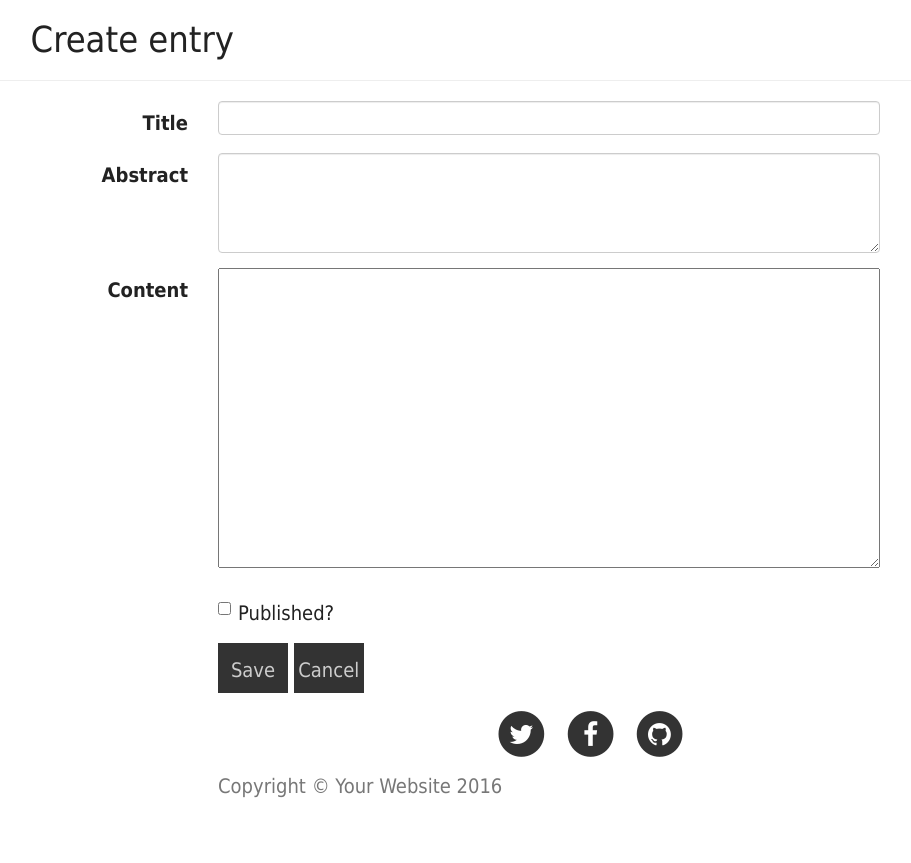
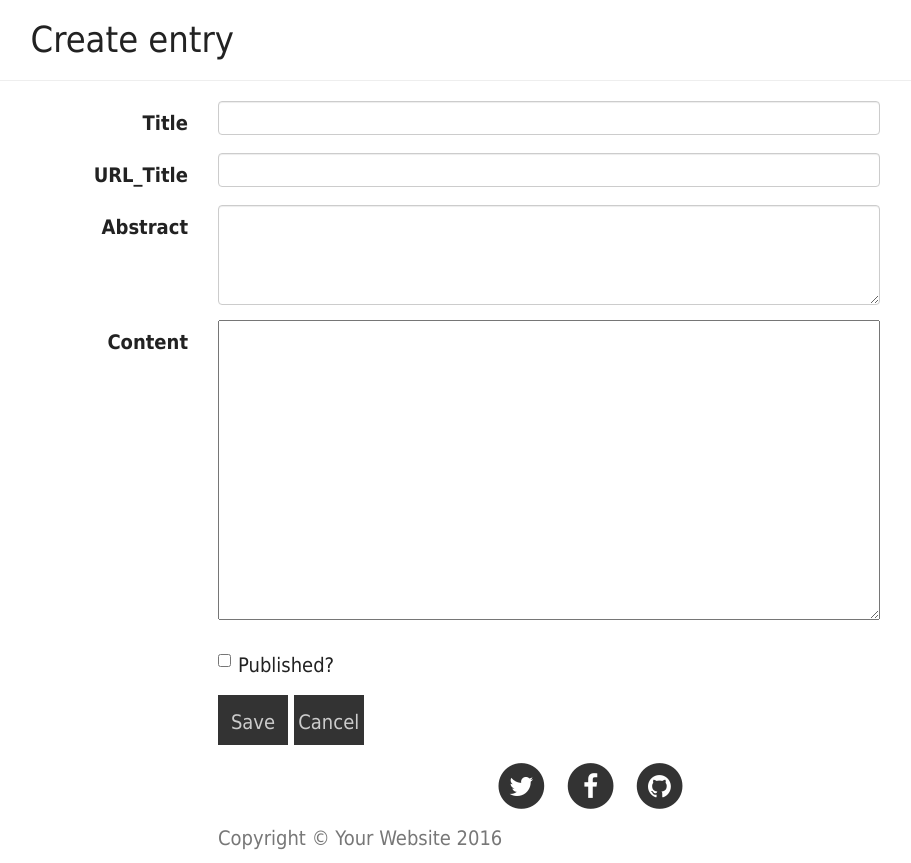
Before and after one commit to fusae/micro_blog, a Flask app: page /create in a window 1280 px wide. Shown: the part 132-995 px from the top of the page, without its empty margins (47-958 px from the left). Before the commit the page ends 930 px from the top, so only its background shows below. Run offline with Flask 2, Linux system fonts and the light colour scheme; the visitor is signed in with stand-in values (Sample User, id 1); some libraries are stand-ins or nearby versions.

Commit message:
update post model from blog_id to url_title

```diff
--- a/app/forms.py
+++ b/app/forms.py
@@ -14,5 +14,6 @@ class LoginForm(Form):
 
 class BlogForm(Form):
     title = StringField('title', validators=[DataRequired('Title can not be empty')])
+    url_title = StringField('url_title', validators=[DataRequired('URL_Title can not be empty')])
     abstract = TextAreaField('abstract')
     content = TextAreaField('content', validators=[DataRequired('Content could not be empty')])
--- a/app/static/css/manage_blog.css
+++ b/app/static/css/manage_blog.css
@@ -1,4 +1,5 @@
 #title,
+#url_title,
 #abstract,
 #content{
     width: 70%;
--- a/app/templates/index.html
+++ b/app/templates/index.html
@@ -8,7 +8,7 @@
             <div class="col-lg-8 col-lg-offset-2 col-md-10 col-md-offset-1">
                 {% for post in posts %}
                     <div class="post-preview">
-                        <a href="{{ url_for('show_blog', blog_id=post['blog_id']) }}">
+                        <a href="{{ url_for('show_blog', url_title=post['url_title']) }}">
                             <h2 class="post-title">
                                 {{ post['title'] }}
                             </h2>
--- a/app/templates/manage_blog.html
+++ b/app/templates/manage_blog.html
@@ -6,7 +6,7 @@
 
 {% block content %}
 {% if post %}
-    {% set action = url_for(action, blog_id=post['blog_id']) %}
+    {% set action = url_for(action, url_title=post['url_title']) %}
     <div id="entry"><h1>Edit entry</h1></div>
 {% else %}
     {% set action = url_for(action) %}
@@ -23,6 +23,17 @@
                 <input class="form-control" id="title" name="title" type="text" value="{{ post['title'] }}">
                 {% else %}
                 <input class="form-control" id="title" name="title" type="text"/>
+                {% endif %}
+              </div>
+            </div>
+
+            <div class="form-group">
+              <label for="url_title" class="col-sm-2 control-label">URL_Title</label>
+              <div class="col-sm-10">
+                {% if post %}
+                <input class="form-control" id="url_title" name="url_title" type="text" value="{{ post['url_title'] }}">
+                {% else %}
+                <input class="form-control" id="url_title" name="url_title" type="text"/>
                 {% endif %}
               </div>
             </div>
--- a/app/templates/post.html
+++ b/app/templates/post.html
@@ -11,7 +11,7 @@
                                 <h1>{{ post['title'] }}</h1>
                                 <div class="meta">Posted by <a href="#">fusae</a> on {{ post['created_at'] }}</div>
                                 {% if logged_in %}
-                                <div id="edit_blog"><a href="{{ url_for('edit_blog', blog_id=post['blog_id']) }}">edit</a></div>
+                                <div id="edit_blog"><a href="{{ url_for('edit_blog', url_title=post['url_title']) }}">edit</a></div>
                                 {% endif %}
                                 <hr/>
                             </div>
--- a/app/views.py
+++ b/app/views.py
@@ -108,17 +108,17 @@ def create_blog():
         return render_template('manage_blog.html', action='create_blog')
     # handle post data
     if form.validate_on_submit():
-        post = Post(form.title.data, form.abstract.data, form.content.data)
+        url_title = form.url_title.data.replace(' ', '-')
+        post = Post(form.title.data, url_title, form.abstract.data, form.content.data)
         flash('post created successfully')
         post = post.toDict
         db[postCollection].insert(post)
-        return redirect(url_for('show_blog', blog_id=post['blog_id']))
+        return redirect(url_for('show_blog', url_title=post['url_title']))
     return abort(400)
 
-@app.route('/blog')
-def show_blog():
-    blog_id = request.args.get('blog_id')
-    post = db[postCollection].find_one({'blog_id': blog_id})
+@app.route('/blog/<url_title>')
+def show_blog(url_title):
+    post = db[postCollection].find_one({'url_title': url_title})
     content = post['content']
     markdown = mistune.Markdown()
     post['content'] = Markup(markdown(content))
@@ -127,14 +127,10 @@ def show_blog():
 
 
 @login_required
-@app.route('/edit', methods=['GET', 'POST'])
-def edit_blog():
+@app.route('/edit/<url_title>', methods=['GET', 'POST'])
+def edit_blog(url_title):
     form = BlogForm()
-    blog_id = request.args.get('blog_id')
-    post = db[postCollection].find_one({'blog_id': blog_id})
-#    form.title.data = post['title']
-    form.abstract.data = post['abstract']
-    form.content.data = post['content']
+    post = db[postCollection].find_one({'url_title': url_title})
 
     if request.method == 'GET':
         return render_template('manage_blog.html', post=post, action='edit_blog')
@@ -143,13 +139,13 @@ def edit_blog():
     if request.method == 'POST':
         edit_post = Post(
                     request.form.get('title'),
+                    request.form.get('url_title'),
                     request.form.get('abstract'),
                     request.form.get('content')
                 )
         edit_post = edit_post.toDict
         edit_post['created_at'] = post['created_at']
-        edit_post['blog_id'] = post['blog_id']
-        db[postCollection].update({'blog_id': blog_id}, {'$set': edit_post}, upsert=False)
-        return redirect(url_for('show_blog', blog_id=blog_id))
+        db[postCollection].update({'created_at': post['created_at']}, {'$set': edit_post}, upsert=False)
+        return redirect(url_for('show_blog', url_title=edit_post['url_title']))
 
     return abort(400)
```
Also changed, not shown: app/models.py (+3 -5 lines).
